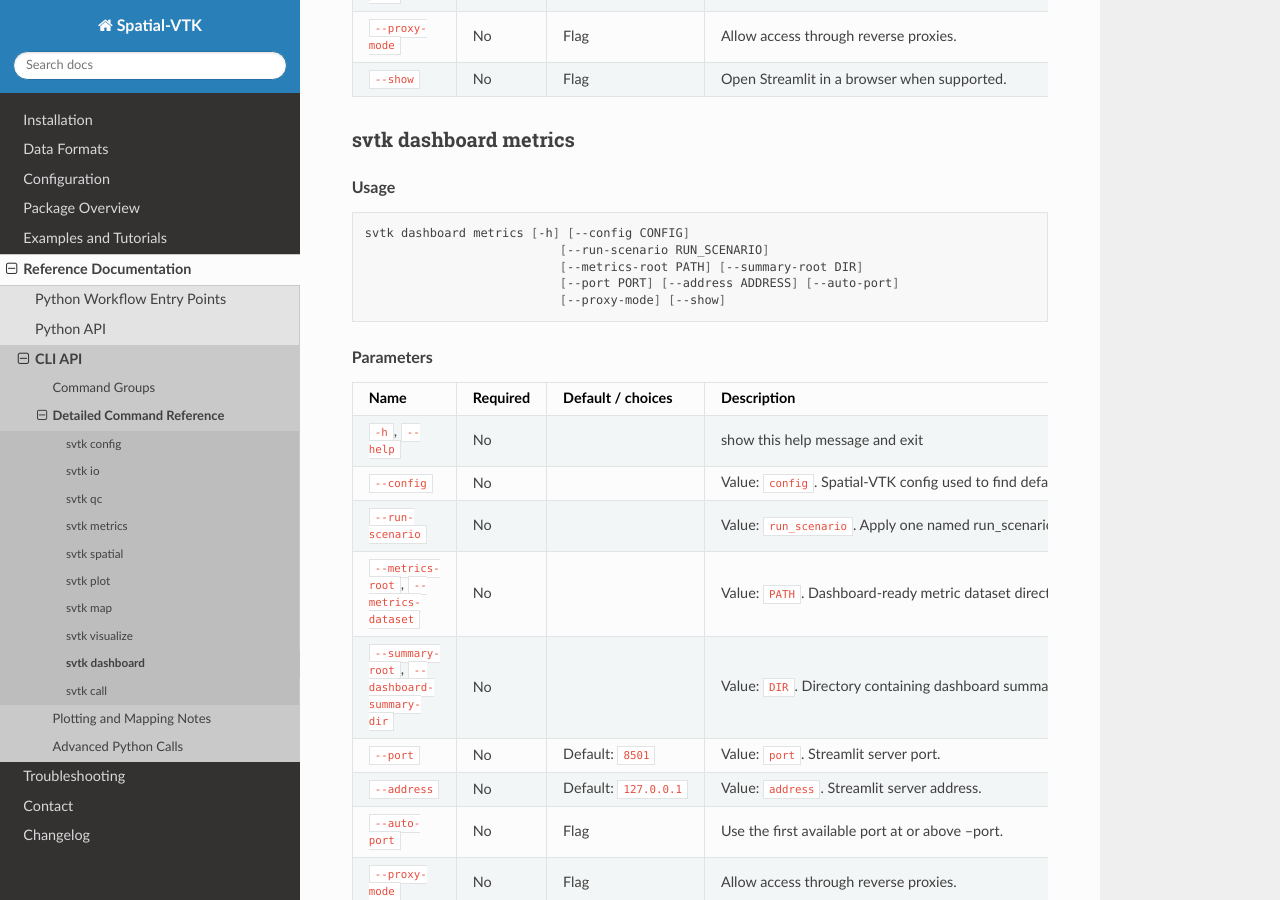
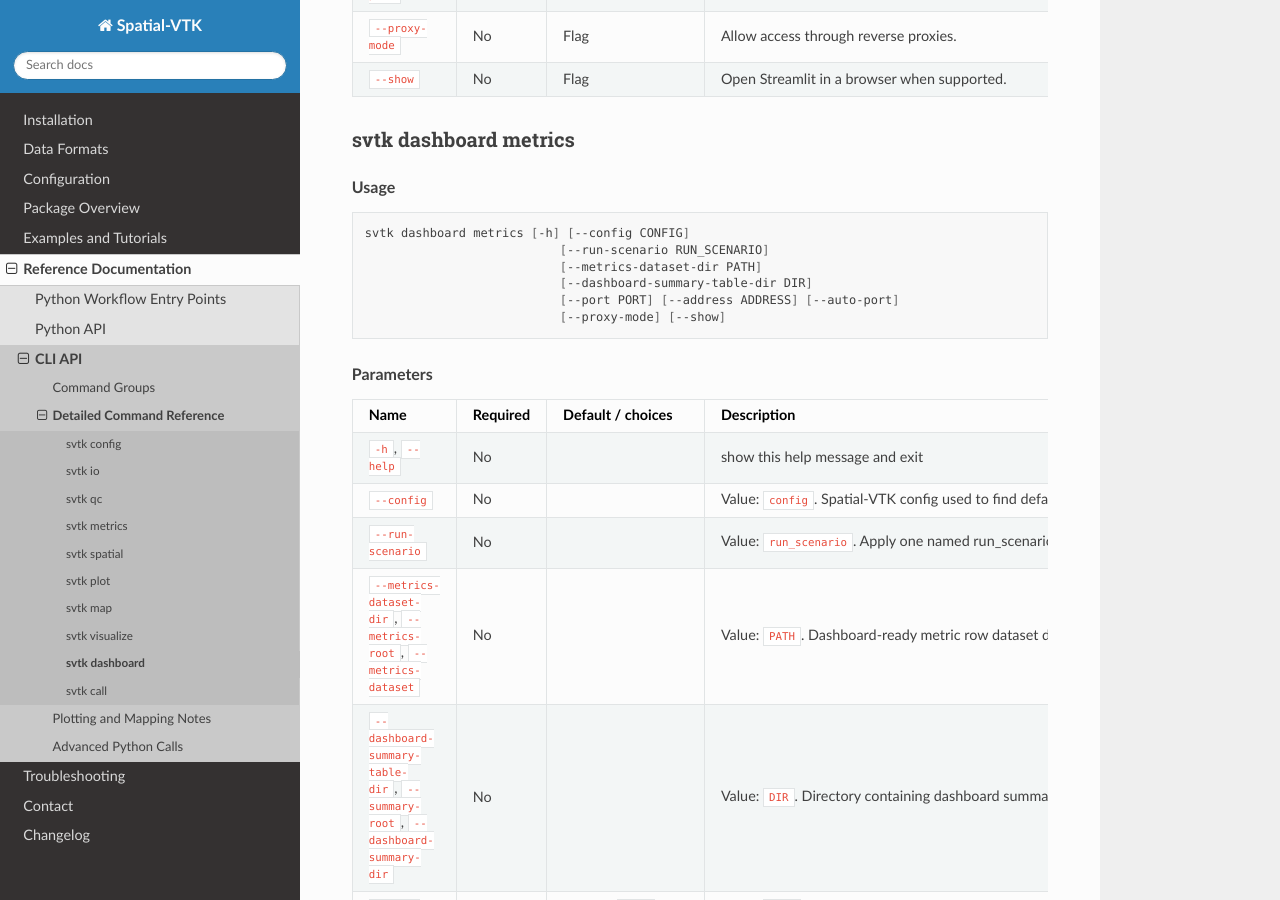
Before and after one commit to bcbirkel/spatial-vtk, a Sphinx documentation site: the page built from docs/reference/cli/dashboard.rst, in a window 1280 px wide and 900 px high, scrolled down 1266 px. Built offline with Sphinx 7.4.7 and the Read the Docs theme 3.1.0, drawn with Linux system fonts in a browser that asks for light colours.

Commit message:
Clarify dashboard CLI path aliases

```diff
--- a/docs/reference/cli/dashboard.rst
+++ b/docs/reference/cli/dashboard.rst
@@ -107,7 +107,8 @@
 
    svtk dashboard metrics [-h] [--config CONFIG]
                               [--run-scenario RUN_SCENARIO]
-                              [--metrics-root PATH] [--summary-root DIR]
+                              [--metrics-dataset-dir PATH]
+                              [--dashboard-summary-table-dir DIR]
                               [--port PORT] [--address ADDRESS] [--auto-port]
                               [--proxy-mode] [--show]
 
@@ -133,11 +134,11 @@
      - No
      -
      - Value: ``run_scenario``. Apply one named run_scenarios overlay.
-   * - ``--metrics-root``, ``--metrics-dataset``
+   * - ``--metrics-dataset-dir``, ``--metrics-root``, ``--metrics-dataset``
      - No
      -
-     - Value: ``PATH``. Dashboard-ready metric dataset directory or direct CSV/parquet table. Defaults to the configured dashboard output key 'metrics_dashboard'.
-   * - ``--summary-root``, ``--dashboard-summary-dir``
+     - Value: ``PATH``. Dashboard-ready metric row dataset directory or direct CSV/parquet table. Defaults to the configured dashboard output key 'metrics_dashboard'.
+   * - ``--dashboard-summary-table-dir``, ``--summary-root``, ``--dashboard-summary-dir``
      - No
      -
      - Value: ``DIR``. Directory containing dashboard summary tables (model_metric_band, station_rollup, event_rollup, path_hex). Defaults to the configured dashboard output key 'dashboard_summaries'.
```
Also changed, not shown: 2 other files.
